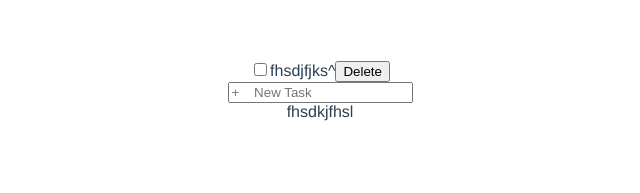
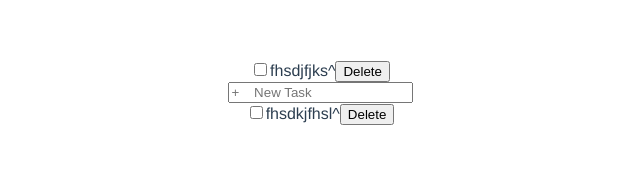
Before and after one commit to ekanshiag/toDoAppWithVue, a Vue app: page / in a window 1280 px wide. Shown: the top 193 px of the page, without its empty margins (320-960 px from the left). Built offline with nearby package versions, Linux system fonts and the light colour scheme.

Commit message:
Show closed items also as checkbox items and allow to un-do them

```diff
--- a/src/components/ClosedTasks.vue
+++ b/src/components/ClosedTasks.vue
@@ -1,14 +1,32 @@
 <template>
   <div>
-    {{task.desc}}
+    <input type="checkbox" id="taskItem" :value='task.desc' @click="task.category = 'open'">
+    <label for="taskItem">{{task.desc}}</label>
+    <a @click='showOptions = showOptions ? false : true'>^</a>
+    <options
+    :notes='task.notes'
+    :dueDate='task.dueDate'
+    :priority='task.priority'
+    v-if="showOptions"
+    />
+    <button>Delete</button>
   </div>
 </template>
 
 <script>
+import Options from './Options.vue'
 export default{
   name: 'ClosedTasks',
+  data () {
+    return {
+      showOptions: false
+    }
+  },
   props: {
     task: Object
+  },
+  components: {
+    'options': Options
   }
 }
 </script>
```
